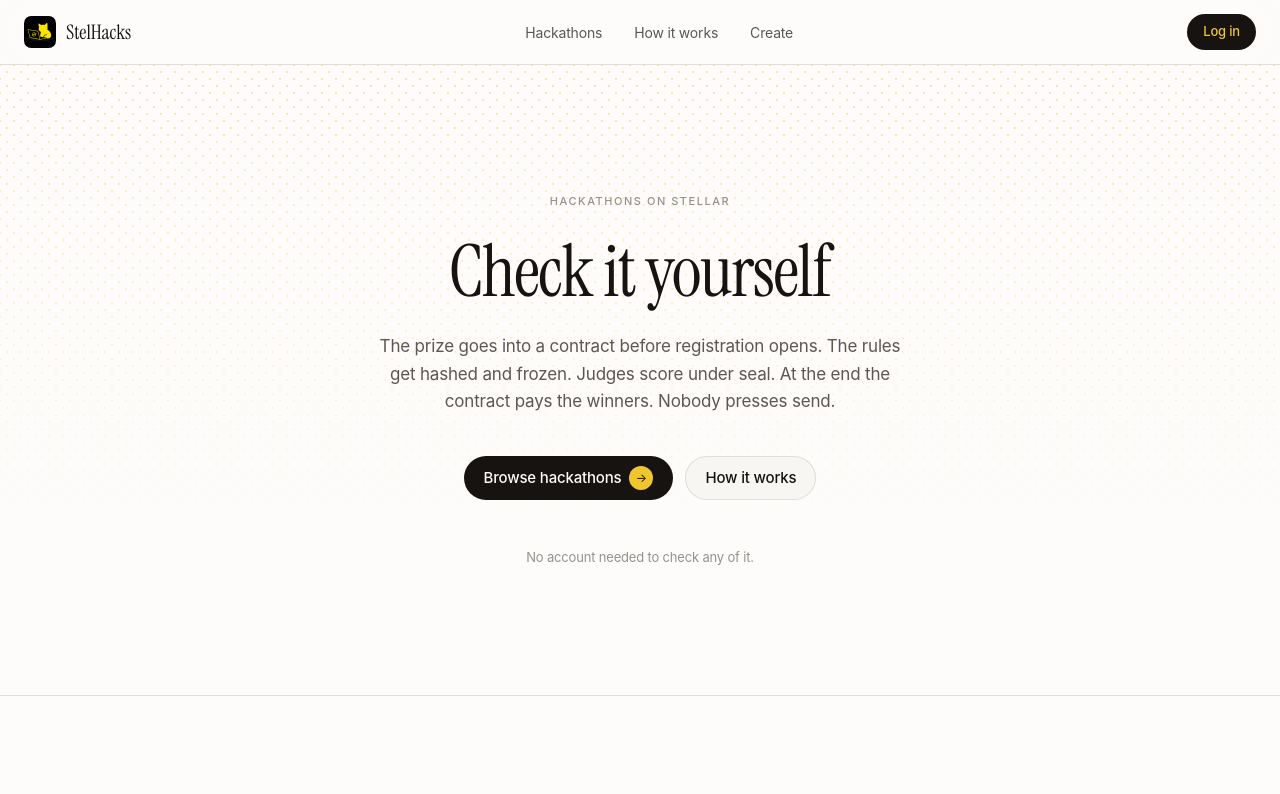
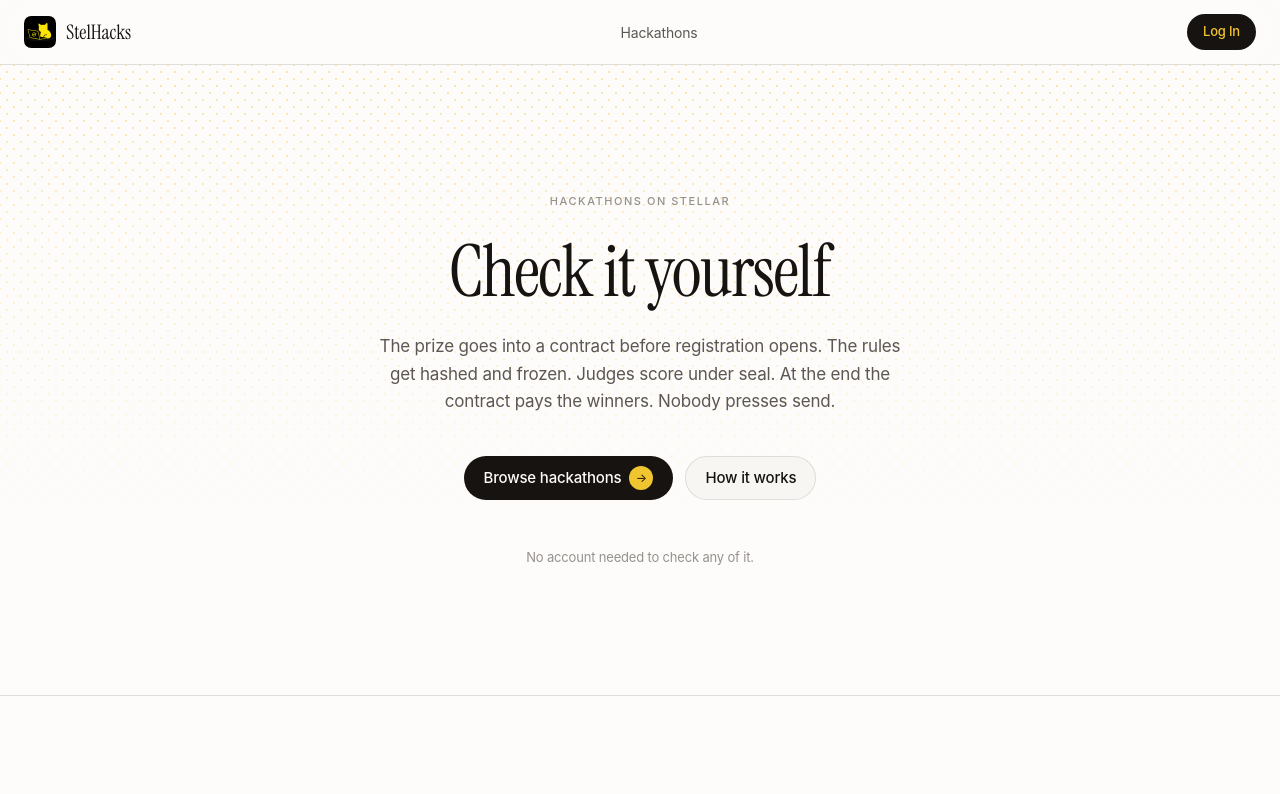
Before and after one commit to emirykl/StelHacks, a Next.js app in the folder frontend/: page / in a window 1280 px wide. Shown: the top 794 px of the page. Built offline with nearby package versions, Linux system fonts and the light colour scheme; no server answers.

Commit message:
Leave one link in the header and name the button what it does

```diff
--- a/frontend/app/components/chrome.tsx
+++ b/frontend/app/components/chrome.tsx
@@ -33,11 +33,11 @@ export async function Header() {
         </a>
 
         <nav className="hidden items-center gap-1 sm:flex" aria-label="Sections">
-          {[
-            ["Hackathons", "/hackathons"],
-            ["How it works", "/how-it-works"],
-            ["Create", "/create"],
-          ].map(([label, href]) => (
+          {/* One link, because there is one thing to go to. "How it works" and
+              "Create" belong to the landing page's argument rather than to the
+              header: a nav with three items and no hierarchy makes a reader
+              choose before they know what any of them are. */}
+          {[["Hackathons", "/hackathons"]].map(([label, href]) => (
             <a
               key={href}
               href={href}
--- a/frontend/app/components/wallet-badge.tsx
+++ b/frontend/app/components/wallet-badge.tsx
@@ -65,7 +65,7 @@ export function WalletBadge({ signedIn }: { signedIn: boolean }) {
            way in from across the page. */
         className="bg-ink text-signal hover:bg-ink/90"
       >
-        {signedIn ? "My account" : "Log in"}
+        {signedIn ? "My account" : "Log In"}
       </ButtonLink>
     );
   }
```
